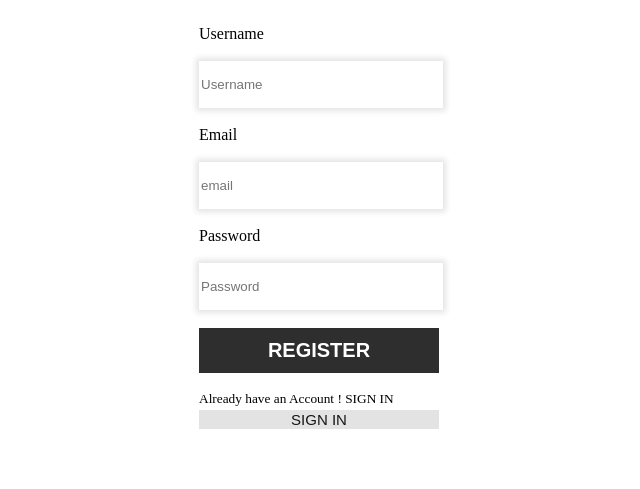
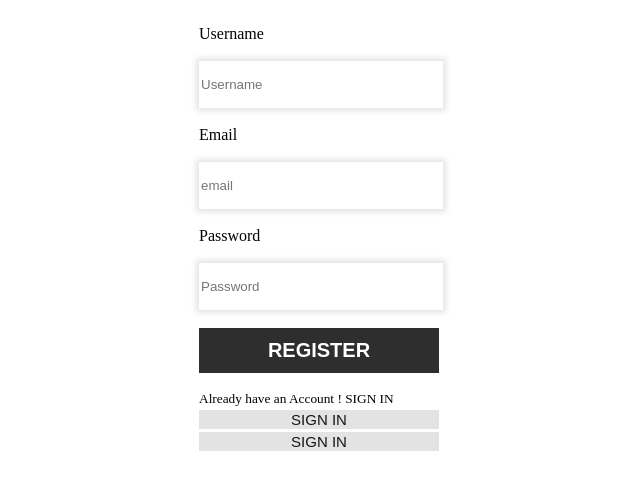
Before and after one commit to Ritika-Patel08/hotwax-task, a plain HTML site: page form/index.html in a window 1280 px wide. Shown: the part 85-574 px from the top of the page, without its empty margins (319-959 px from the left). Drawn offline with Linux system fonts and the light colour scheme.

Commit message:
Implemented Login and Registration form

```diff
--- a/form/index.html
+++ b/form/index.html
@@ -31,6 +31,7 @@
 <small class="centre">Already have an Account ! SIGN IN</small>
 
 <button class="btn1">SIGN IN</button>
+<button class="btn1">SIGN IN</button>
 
 </form>
 </div>
```
